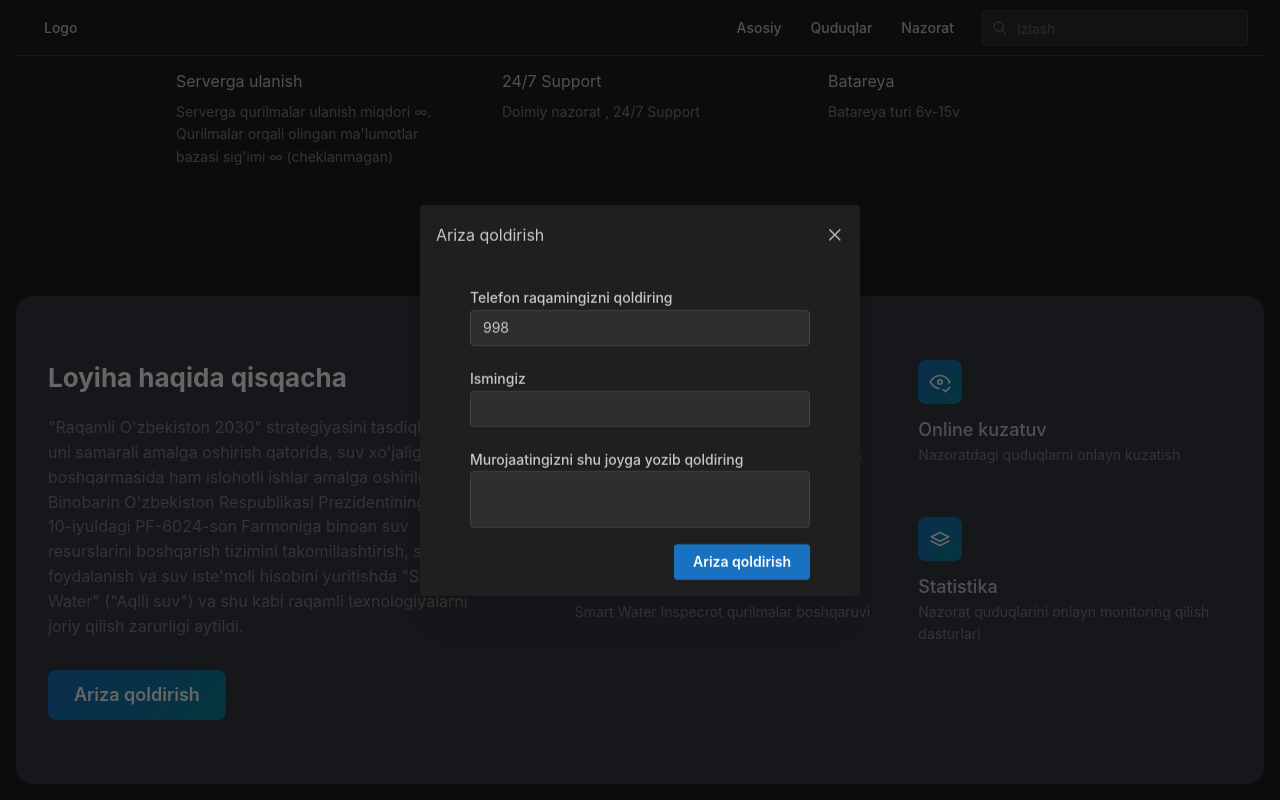
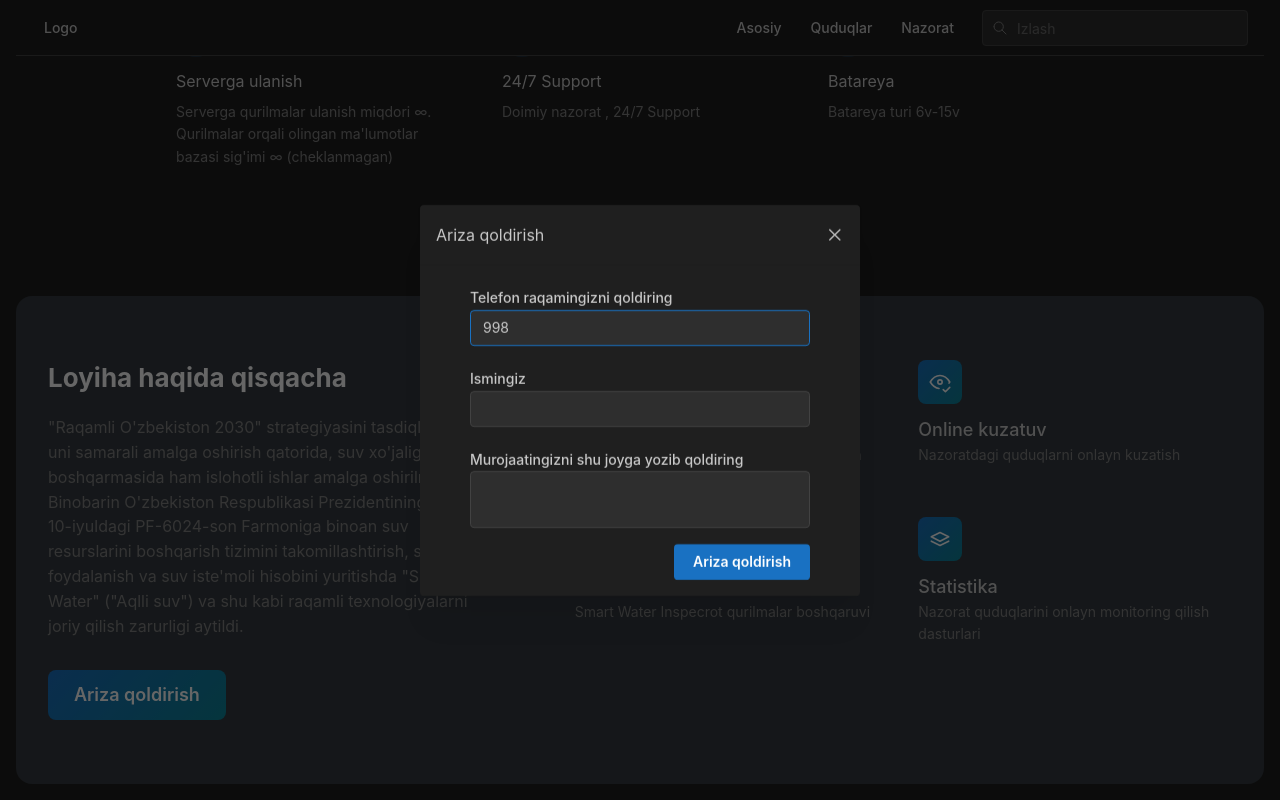
Before and after one commit to UlugbekMirdadayev/wells, a React (Create React App) app: page / in a window 1280 px wide. Both pictures are taken after a click on the button "Ariza qoldirish". Built offline with nearby package versions, Linux system fonts and the light colour scheme.

Commit message:
updated contact

```diff
--- a/src/components/request-modal/index.js
+++ b/src/components/request-modal/index.js
@@ -1,13 +1,12 @@
-import { useState } from 'react';
+import { useState, useRef, useEffect } from 'react';
 import { useDisclosure } from '@mantine/hooks';
 import { Modal, Button, Group, Box, NumberInput, TextInput, Textarea } from '@mantine/core';
 import { useForm } from '@mantine/form';
 import axios from 'axios';
 import { sendBotMessage } from 'utils';
-// import { useLocation } from 'react-router-dom';
 
 export default function RequestModal() {
-  // const location = useLocation();
+  const phoneInput = useRef(null);
   const [opened, { open, close }] = useDisclosure(false);
   const [loading, setLoading] = useState(false);
 
@@ -50,6 +49,7 @@ export default function RequestModal() {
       <Box maw={340} mx="auto">
         <form onSubmit={form.onSubmit(onSubmit)}>
           <NumberInput
+            ref={phoneInput}
             label="Telefon raqamingizni qoldiring"
             style={{ marginTop: 20 }}
             placeholder="Hide controls"
@@ -67,6 +67,12 @@ export default function RequestModal() {
       </Box>
     );
   }
+
+  useEffect(() => {
+    if (opened) {
+      setTimeout(() => phoneInput.current?.focus(), 300);
+    }
+  }, [phoneInput, opened]);
   return (
     <>
       <Modal opened={opened} onClose={close} title="Ariza qoldirish" centered>
```
